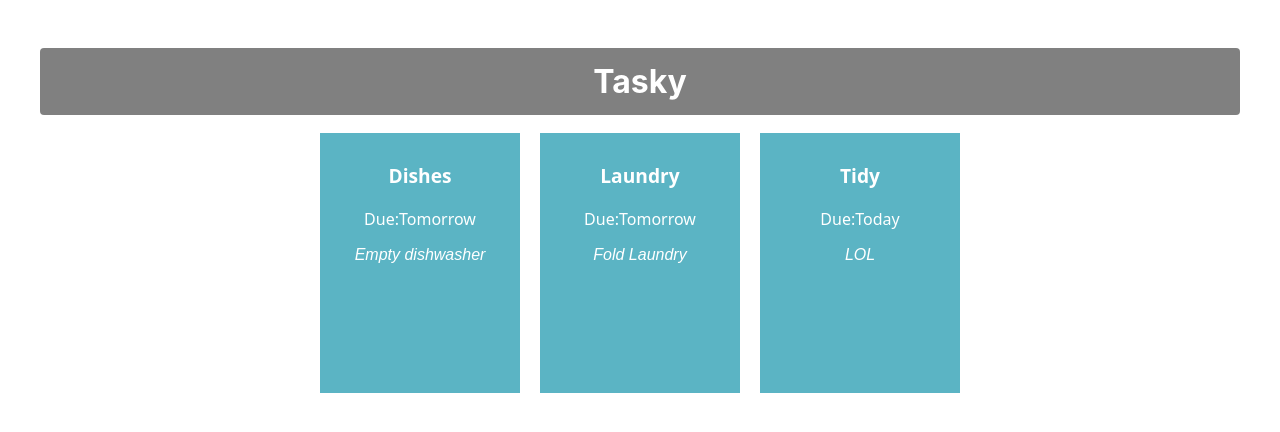
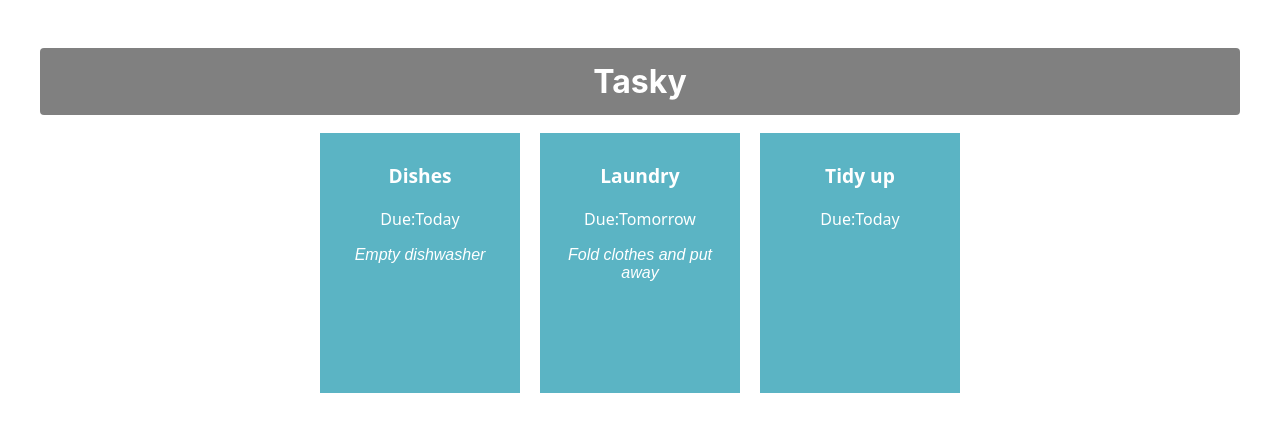
Before and after one commit to SamuelLysterCummins0/react-basics-labs, a React (Create React App) app in the folder tasky/: page / in a window 1280 px wide. Shown: the top 432 px of the page. Built offline with nearby package versions, Linux system fonts and the light colour scheme.

Commit message:
Added task state

```diff
--- a/tasky/src/App.js
+++ b/tasky/src/App.js
@@ -1,14 +1,22 @@
 
 import './App.css';
 import Task from './components/Task';
+import React, {useState} from 'react';
 
 function App() {
+  const [ taskState, setTaskState ] = useState({
+    tasks: [
+      { title:"Dishes", description: "Empty dishwasher", deadline: "Today" },
+      { title: "Laundry", description: "Fold clothes and put away", deadline: "Tomorrow" },
+      { title: "Tidy up", deadline: "Today" }
+    ]
+  });
   return (
     <div className="container">
       <h1>Tasky</h1>
-      <Task title="Dishes" deadline="Tomorrow" description = "Empty dishwasher"/>
-      <Task title="Laundry" deadline="Tomorrow" description = "Fold Laundry"/>
-       <Task title="Tidy" deadline="Today" description = "LOL" />
+      <Task title={taskState.tasks[0].title} deadline={taskState.tasks[0].deadline} description={taskState.tasks[0].description} />
+      <Task title={taskState.tasks[1].title} deadline={taskState.tasks[1].deadline} description={taskState.tasks[1].description} />
+      <Task title={taskState.tasks[2].title} deadline={taskState.tasks[2].deadline} description={taskState.tasks[2].description} />
     </div>
   );
 }
```
